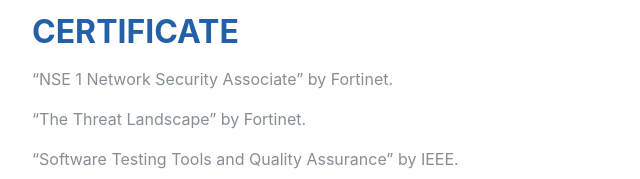
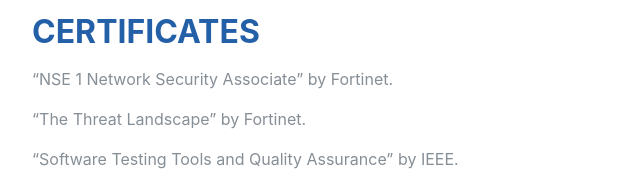
Before and after one commit to hamzapathan/hamzapathan.github.io, a plain HTML site: page index.html in a window 1280 px wide. Shown: the part 4487-4666 px from the top of the page, 288-928 px from the left. Drawn offline with nearby package versions, Linux system fonts and the light colour scheme; a web font is replaced by a local one.

Commit message:
Update index.html

```diff
--- a/index.html
+++ b/index.html
@@ -241,7 +241,7 @@
     <section class="resume-section p-3 p-lg-5 d-flex align-items-center" id="involvement">
       <div class="w-100">
         <h2 class="mb-3">Involvement</h2>
-	<h3 class="mb-3">Certificate</h3>
+	<h3 class="mb-3">Certificates</h3>
 	  <p>“NSE 1 Network Security Associate” by Fortinet.</p>
 	  <p>“The Threat Landscape” by Fortinet.</p>
           <p>“Software Testing Tools and Quality Assurance” by IEEE.</p>
```
